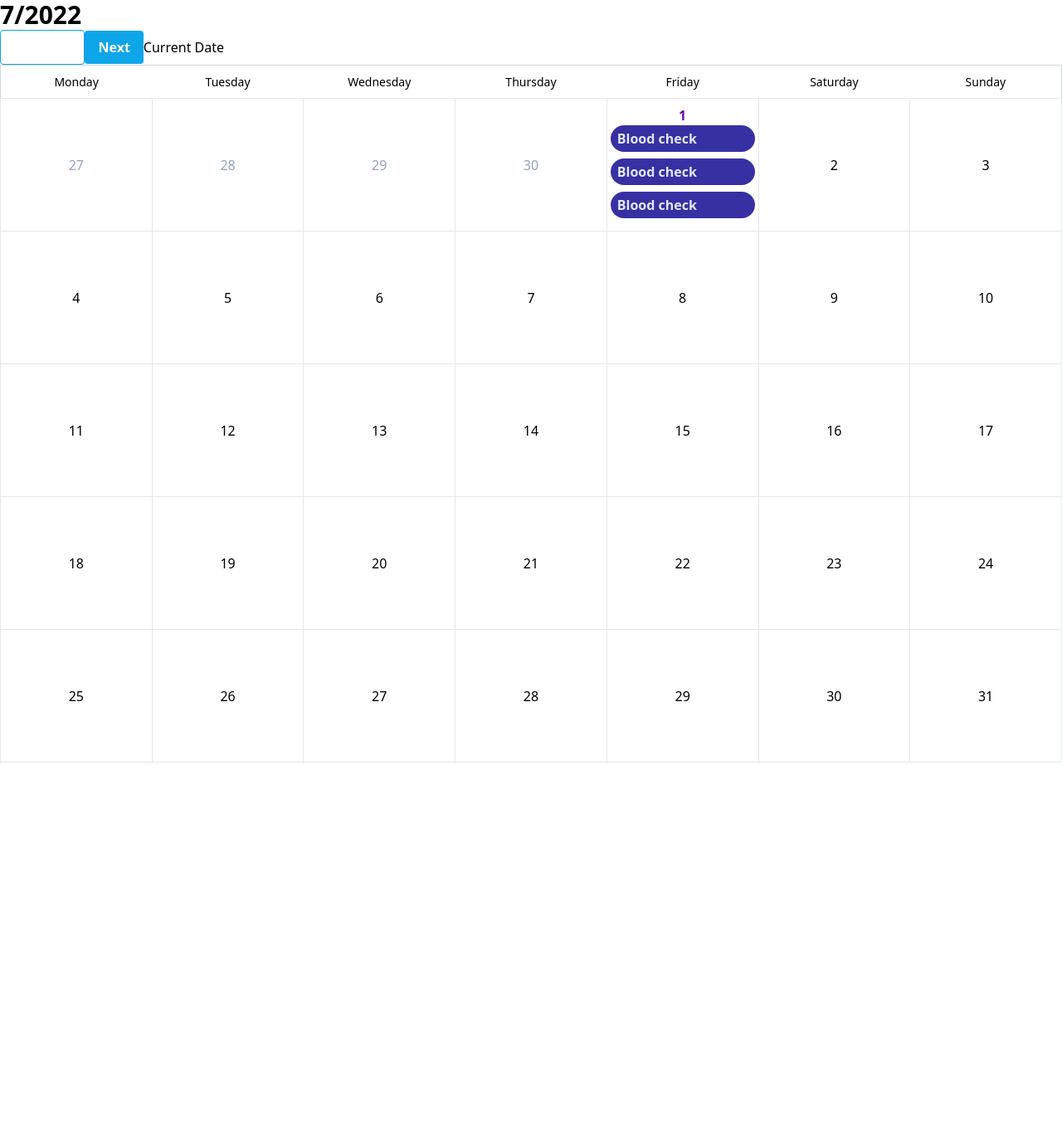
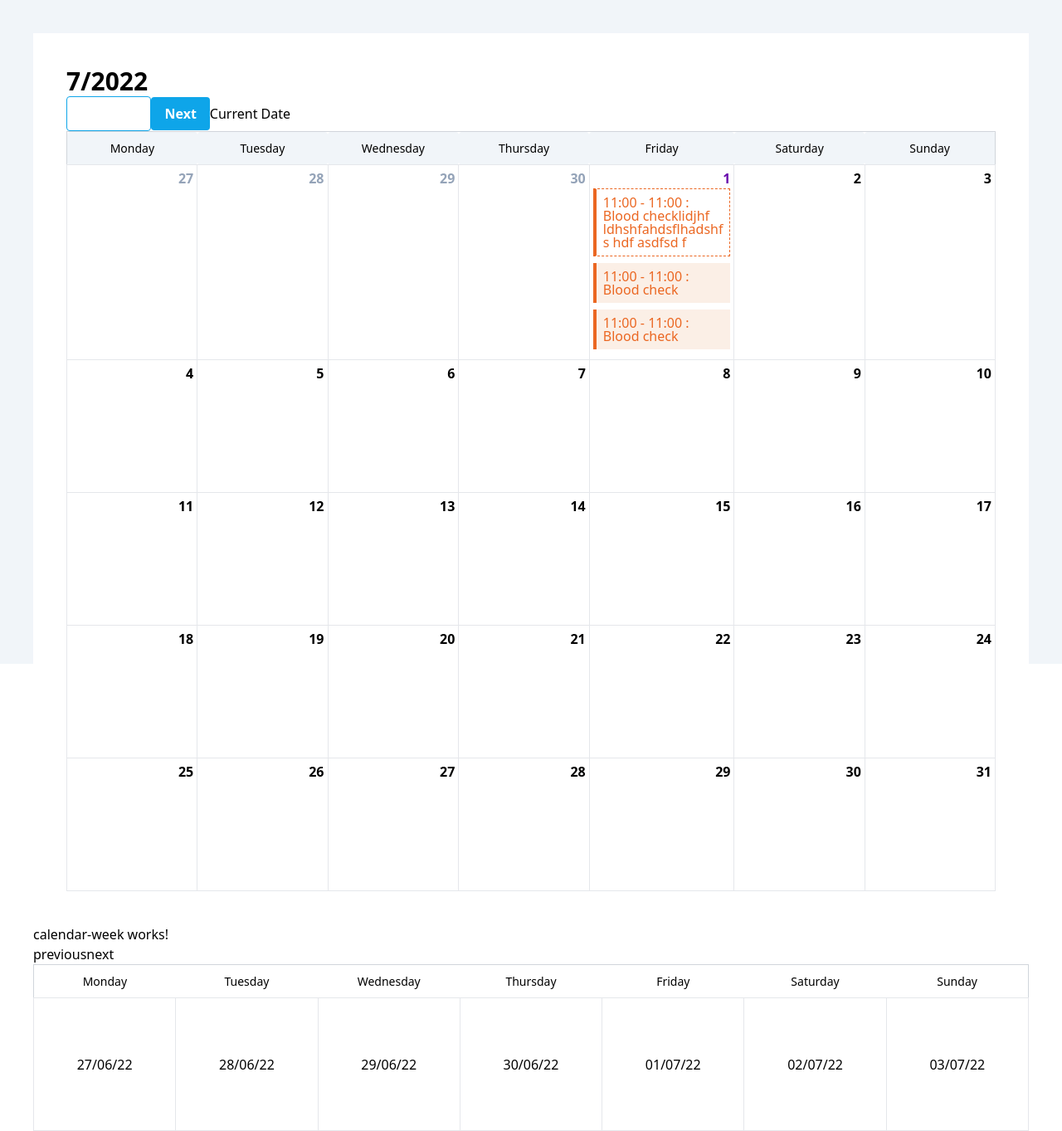
Before and after one commit to KesThav/appointment-booking, an Angular app: page /board in a window 1280 px wide. Shown: the whole page at 83% size. Before the commit the page ends 919 px from the top, so only its background shows below. Built offline with nearby package versions, Linux system fonts and the light colour scheme.

Commit message:
week calendar and appointment update

```diff
--- a/src/app/app.module.ts
+++ b/src/app/app.module.ts
@@ -9,6 +9,7 @@ import { BoardComponent } from './board/board.component';
 import { Routes,RouterModule } from '@angular/router';
 import { FormsModule, ReactiveFormsModule } from '@angular/forms';
 import { CalendarComponent } from './calendar/calendar.component';
+import { CalendarWeekComponent } from './calendar-week/calendar-week.component';
 
 const appRoutes: Routes = [
   { path: '', component: AppComponent },
@@ -21,7 +22,8 @@ const appRoutes: Routes = [
     AppComponent,
     SignupComponent,
     BoardComponent,
-    CalendarComponent
+    CalendarComponent,
+    CalendarWeekComponent
   ],
   imports: [
     BrowserModule,
--- a/src/app/board/board.component.html
+++ b/src/app/board/board.component.html
@@ -1 +1,4 @@
-<app-calendar></app-calendar>
+<div class="p-30 h-screen w-screen bg-slate-100 p-10">
+  <app-calendar *ngIf="view === 0"></app-calendar>
+  <app-calendar-week *ngIf="view === 0"></app-calendar-week>
+</div>
--- a/src/app/board/board.component.ts
+++ b/src/app/board/board.component.ts
@@ -11,4 +11,5 @@ import {
 })
 export class BoardComponent{
 
+  view: number = 0;
 }
--- /dev/null
+++ b/src/app/calendar-week/calendar-week.component.html
@@ -0,0 +1,22 @@
+<p>calendar-week works!</p>
+<button (click)="getPreviousWeek()">previous</button>
+<button (click)="getNextWeek()">next</button>
+<table class="table-auto w-full">
+  <thead
+    class="p-2 border border-gray-300 h-10 xl:w-40 lg:w-30 md:w-30 sm:w-20 w-10 xl:text-sm text-xs"
+  >
+    <tr>
+      <td *ngFor="let day of days" class="text-center">{{ day }}</td>
+    </tr>
+  </thead>
+  <tbody>
+    <tr>
+      <td
+        *ngFor="let day of dayNumber"
+        class="text-center border p-1 h-40 xl:w-40 lg:w-30 md:w-30 sm:w-20 w-10 overflow-auto transition cursor-pointer duration-500 ease hover:bg-gray-300"
+      >
+        {{ day | date: "dd/MM/YY" }}
+      </td>
+    </tr>
+  </tbody>
+</table>
--- /dev/null
+++ b/src/app/calendar-week/calendar-week.component.ts
@@ -0,0 +1,75 @@
+import { Component, OnInit } from '@angular/core';
+
+@Component({
+  selector: 'app-calendar-week',
+  templateUrl: './calendar-week.component.html',
+  styleUrls: ['./calendar-week.component.css']
+})
+export class CalendarWeekComponent implements OnInit {
+
+  currentDate: Date = new Date();
+  dayNumber!: any[];
+  days: string[] = ["Monday", "Tuesday", "Wednesday", "Thursday", "Friday", "Saturday", "Sunday"]
+
+  constructor() { }
+
+  ngOnInit(){
+    this.dayNumber = this.setCalendar(this.currentDate);
+  }
+
+  getNextWeek() {
+    this.dayNumber = this.setCalendar(this.getNextDay(this.dayNumber[this.dayNumber.length-1]))
+  }
+
+  getPreviousWeek() {
+    this.dayNumber = this.setCalendar(this.getPreviousDay(this.dayNumber[0]))
+  }
+
+  setCalendar(date:Date) {
+    return this.adjustDay(date);
+  }
+
+  adjustDay(date: Date) {
+    let temp = [date];
+    let day = date.getDay();
+    let adjustBefore = day != 1;
+    let adjustAfter = day != 0;
+    if (adjustBefore) {
+      if (day == 0) day = 7;
+      let numberofAdd = day - 1;
+      let i = 0;
+      let newdate = date;
+      while (i < numberofAdd) {
+        newdate = this.getPreviousDay(newdate);
+        temp.unshift(newdate)
+        i++;
+      }
+    }
+    if (adjustAfter) {
+      let numberofAdd = 7 - day;
+      let i = 0;
+      let newdate = date;
+      while (i < numberofAdd) {
+        newdate = this.getNextDay(newdate);
+        temp.push(newdate);
+        i++;
+      }
+    }
+    return temp
+  }
+
+  getPreviousDay(date:Date) {
+    const previous = new Date(date.getTime());
+    previous.setDate(date.getDate() - 1);
+
+    return previous;
+  }
+
+  getNextDay(date:Date) {
+    const next = new Date(date.getTime());
+    next.setDate(date.getDate() + 1);
+
+    return next;
+  }
+
+}
--- a/src/app/calendar/calendar.component.html
+++ b/src/app/calendar/calendar.component.html
@@ -1,3 +1,4 @@
+<div class="bg-white p-10">
   <h2 class="text-3xl">
     <strong
       >{{ dateToShow.getMonth() + 1 }}/{{ dateToShow.getFullYear() }}</strong
@@ -17,35 +18,50 @@
     Next
   </button>
   <button (click)="initCalendar()">Current Date</button>
-<table class="table-auto w-screen">
+  <table class="table-auto w-full">
     <thead
       class="p-2 border border-gray-300 h-10 xl:w-40 lg:w-30 md:w-30 sm:w-20 w-10 xl:text-sm text-xs"
     >
       <tr>
-      <td *ngFor="let day of days; let i = index" class="text-center">
+        <td
+          *ngFor="let day of days; let i = index"
+          class="text-center bg-slate-100 rounded"
+        >
           {{ day }}
         </td>
       </tr>
     </thead>
     <tbody>
-    <tr *ngFor="let data of daysNumbers" class="text-center h-20">
+      <tr *ngFor="let data of daysNumbers">
         <td
           *ngFor="let d of data"
           class="border p-1 h-40 xl:w-40 lg:w-30 md:w-30 sm:w-20 w-10 overflow-auto transition cursor-pointer duration-500 ease hover:bg-gray-300"
           [style.color]="d.color"
-        [style.font-weight]="d.weight"
         >
-        {{ d.day }}
-        <div class="flex flex-col">
+          <div class="h-full">
+            <div class="text-right">
+              <strong>{{ d.day }}</strong>
+            </div>
+
             <span
               *ngFor="let app of d.appointments"
-            class="p-2 bg-indigo-800 items-center text-indigo-100 leading-none lg:rounded-full flex lg:inline-flex mb-2"
+              class="p-2 items-center text-indigo-100 leading-none flex lg:inline-flex mb-2 w-full flex flex-row"
               role="alert"
+              [style.color]="app.color"
+              [style.background-color]="app.background"
+              [ngStyle]="{ 'border-left': '4px solid' + app.color }"
+              [style.border]="
+                app.status === 'Waiting' && '1px dashed' + app.color
+              "
             >
-            {{ app.info }}
+              <span
+                >{{ app.time }} :<br />
+                {{ app.info }}</span
+              >
             </span>
           </div>
         </td>
       </tr>
     </tbody>
   </table>
+</div>
--- a/src/app/calendar/calendar.component.ts
+++ b/src/app/calendar/calendar.component.ts
@@ -1,5 +1,5 @@
 import { AppointmentService } from './../service/appointment.service';
-import { Component, OnInit } from '@angular/core';
+import { Component, OnDestroy, OnInit } from '@angular/core';
 import { Subscription } from 'rxjs';
 
 @Component({
@@ -7,7 +7,7 @@ import { Subscription } from 'rxjs';
   templateUrl: './calendar.component.html',
   styleUrls: ['./calendar.component.css']
 })
-export class CalendarComponent implements OnInit {
+export class CalendarComponent implements OnInit,OnDestroy {
 
 
   currentDay: number = 0;
@@ -22,6 +22,9 @@ export class CalendarComponent implements OnInit {
   constructor(private appointmentService:AppointmentService) {
 
   }
+  ngOnDestroy(): void {
+    this.appointSubscription.unsubscribe();
+  }
 
   ngOnInit() {
     this.appointSubscription = this.appointmentService.appointmentSubject.subscribe(
@@ -32,6 +35,7 @@ export class CalendarComponent implements OnInit {
     this.appointmentService.emitAppointmentSubject();
     this.daysNumbers = this.setCalendar(this.currentDate);
   }
+
 
   //back to current date
   initCalendar() {
@@ -79,7 +83,8 @@ export class CalendarComponent implements OnInit {
 
     for (let index in daysNumberDict) {
       for (let index2 in this.appointments) {
-        if (daysNumberDict[index].day == this.appointments[index2].date.getDate() && daysNumberDict[index].month == this.appointments[index2].date.getMonth()) {
+        if (daysNumberDict[index].day == this.appointments[index2].date.getDate() && daysNumberDict[index].month == this.appointments[index2].date.getMonth() &&
+        daysNumberDict[index].year === this.appointments[index2].date.getFullYear()) {
           daysNumberDict[index].appointments.push(this.appointments[index2])
         }
       }
@@ -114,7 +119,6 @@ export class CalendarComponent implements OnInit {
       month: month,
       year:year,
       color: this.currentDate.getDate() === d && this.currentDate.getMonth() == month ? "#6A0DAD" : color,
-      weight: this.currentDate.getDate() === d && this.currentDate.getMonth() == month ? "bold" : 'normal',
       appointments:  Array()
     }))
   }
--- a/src/app/service/appointment.service.ts
+++ b/src/app/service/appointment.service.ts
@@ -8,17 +8,33 @@ export class AppointmentService {
 
   appointments = [{
     date: new Date(),
-    info: "Blood check"
+    time: "11:00 - 11:00",
+    info: "Blood checklidjhf ldhshfahdsflhadshf s hdf asdfsd f",
+    color: "#EB6722",
+    background: "white",
+    status : "Waiting"
   },{
     date: new Date(),
-    info: "Blood check"
+    time: "11:00 - 11:00",
+    info: "Blood check",
+    color: "#EB6722",
+    background: "#FBEFE6",
+    status : "Confirmed"
   },{
     date: new Date(),
-    info: "Blood check"
+    time: "11:00 - 11:00",
+    info: "Blood check",
+    color: "#EB6722",
+    background: "#FBEFE6",
+    status : "Confirmed"
     },
     {
-      date: new Date(2022,11,10),
-      info: "Blood check"
+      date: new Date(2022, 11, 10),
+      time: "11:00 - 11:00",
+      info: "Blood check",
+      color: "#EB6722",
+      background: "#FBEFE6",
+      status : "Confirm"
       }]
 
 
```
Also changed, not shown: src/app/calendar-week/calendar-week.component.css (added), 1 other file (tests, documents, lock files or other folders). Lines whose indentation alone changed are shown as unchanged.
